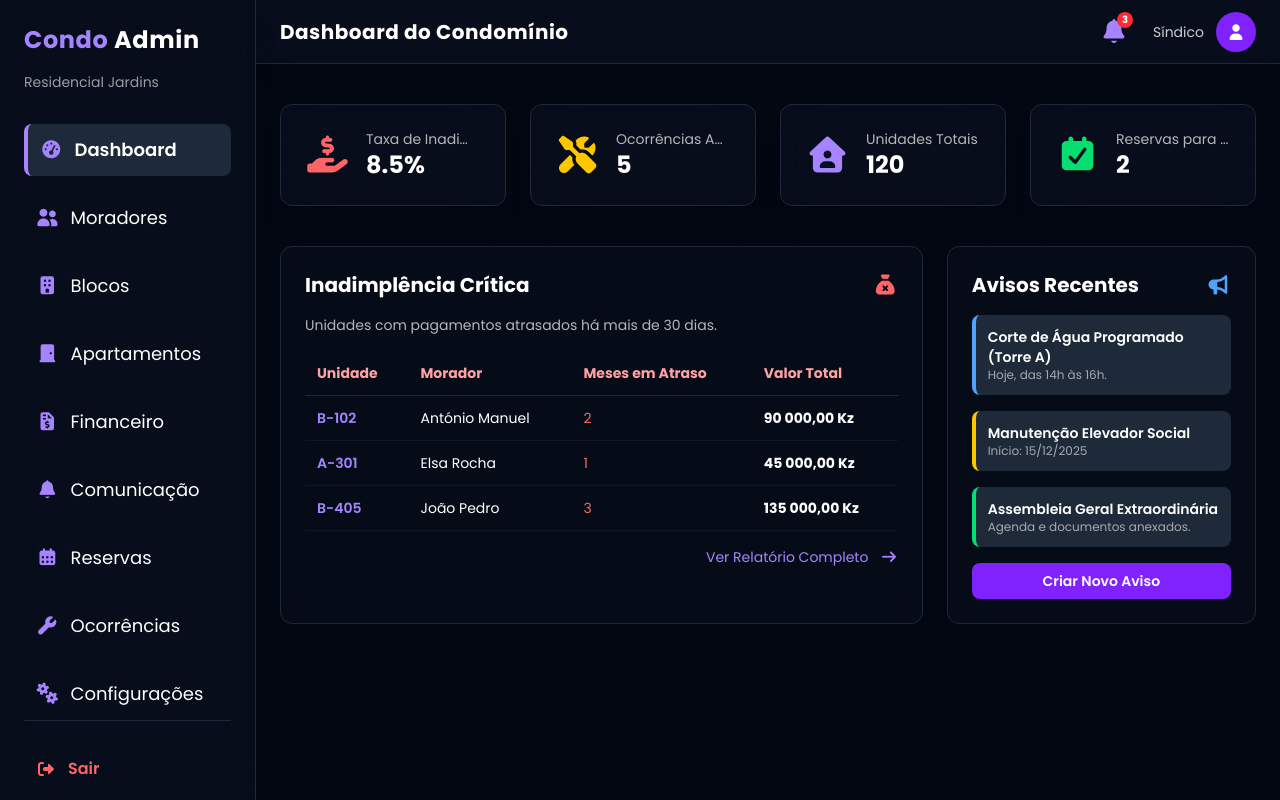
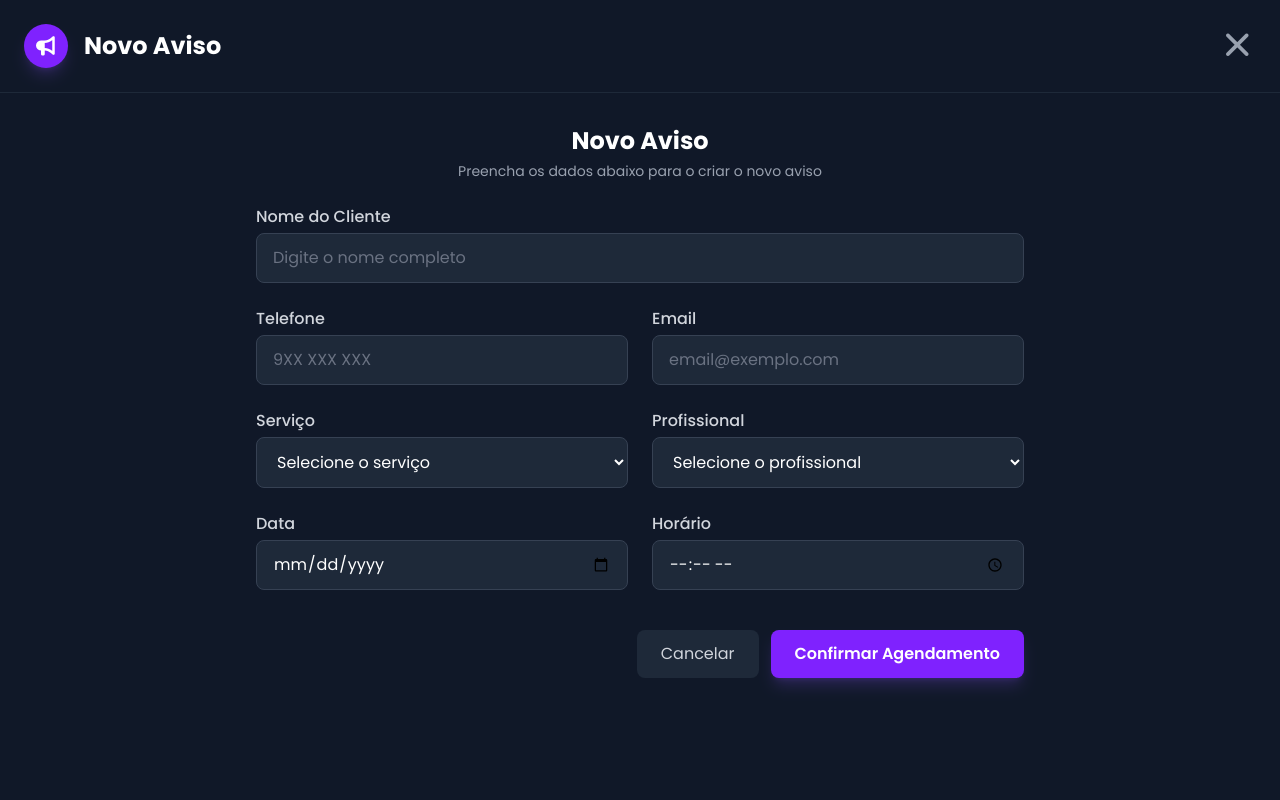
Before and after one commit to nsimba-afonso-nwayami/fimbagest, a React (Vite) app: page /dashboard/condoadmin in a window 1280 px wide. Both pictures are taken after a click on the button "Criar Novo Aviso". Built offline with nearby package versions, Linux system fonts and the light colour scheme.

Commit message:
Componente condoadmin implementado no dashboard do condoadmin

```diff
--- a/src/pages/condoadmin/DashboardCondoAdmin.jsx
+++ b/src/pages/condoadmin/DashboardCondoAdmin.jsx
@@ -1,6 +1,10 @@
 import CondoLayout from "./components/CondoLayout";
+import { useState } from "react";
+import Modal from "./components/Modal";
 
 export default function DashboardCondoAdmin() {
+  const [openNovo, setOpenNovo] = useState(false);
+
   // --- Dados de Exemplo (Focados em UM Condomínio: "Residencial Jardins") ---
   const sumarioCondo = [
     {
@@ -50,7 +54,7 @@ export default function DashboardCondoAdmin() {
   return (
     <CondoLayout title="Dashboard do Condomínio">
       {/* CARDS (KPIs Operacionais) */}
-      <div className="grid grid-cols-1 sm:grid-cols-2 lg:grid-cols-4 gap-4 sm:gap-6">
+      <section className="grid grid-cols-1 sm:grid-cols-2 lg:grid-cols-4 gap-4 sm:gap-6">
         {sumarioCondo.map((card, index) => (
           <div
             key={index}
@@ -69,10 +73,10 @@ export default function DashboardCondoAdmin() {
             </div>
           </div>
         ))}
-      </div>
+      </section>
 
       {/* GRÁFICOS E WIDGETS DE ACESSO RÁPIDO */}
-      <div className="grid grid-cols-1 lg:grid-cols-3 gap-6">
+      <section className="grid grid-cols-1 lg:grid-cols-3 gap-6">
         {/* WIDGET 1: INADIMPLÊNCIA CRÍTICA (2/3 da largura) */}
         <div className="lg:col-span-2 bg-gray-900/30 border border-gray-800 p-6 rounded-xl shadow-lg backdrop-blur-md">
           <h3 className="text-xl font-bold mb-4 flex justify-between items-center">
@@ -149,11 +153,143 @@ export default function DashboardCondoAdmin() {
             </div>
           </div>
 
-          <button className="w-full text-sm py-2 bg-violet-600 hover:bg-violet-500 transition font-semibold rounded-lg">
+          <button
+            onClick={() => setOpenNovo(true)}
+            className="w-full cursor-pointer text-sm py-2 bg-violet-600 hover:bg-violet-500 transition font-semibold rounded-lg"
+          >
             Criar Novo Aviso
           </button>
         </div>
-      </div>
+      </section>
+
+      {/* MODAL NOVO AGENDAMENTO */}
+      <Modal
+        isOpen={openNovo}
+        onClose={() => setOpenNovo(false)}
+        title="Novo Aviso"
+        icon="fas fa-bullhorn"
+      >
+        <div className="max-w-3xl mx-auto space-y-6">
+          {/* TÍTULO */}
+          <div className="text-center">
+            <h2 className="text-2xl font-bold text-white">Novo Aviso</h2>
+            <p className="text-gray-400 text-sm mt-1">
+              Preencha os dados abaixo para o criar o novo aviso
+            </p>
+          </div>
+
+          {/* FORMULÁRIO */}
+          <form className="grid gap-6 md:grid-cols-2">
+            {/* Nome */}
+            <div className="md:col-span-2">
+              <label className="block text-gray-300 font-medium mb-1">
+                Nome do Cliente
+              </label>
+              <input
+                type="text"
+                placeholder="Digite o nome completo"
+                className="w-full px-4 py-3 rounded-lg bg-gray-800 border border-gray-700 text-white placeholder:text-gray-500 focus:ring-2 focus:ring-violet-500 focus:border-transparent focus:outline-none transition-all"
+              />
+            </div>
+
+            {/* Telefone */}
+            <div>
+              <label className="block text-gray-300 font-medium mb-1">
+                Telefone
+              </label>
+              <input
+                type="tel"
+                placeholder="9XX XXX XXX"
+                className="w-full px-4 py-3 rounded-lg bg-gray-800 border border-gray-700 text-white placeholder:text-gray-500 focus:ring-2 focus:ring-violet-500 focus:border-transparent focus:outline-none transition-all"
+              />
+            </div>
+
+            {/* Email */}
+            <div>
+              <label className="block text-gray-300 font-medium mb-1">
+                Email
+              </label>
+              <input
+                type="email"
+                placeholder="email@exemplo.com"
+                className="w-full px-4 py-3 rounded-lg bg-gray-800 border border-gray-700 text-white placeholder:text-gray-500 focus:ring-2 focus:ring-violet-500 focus:border-transparent focus:outline-none transition-all"
+              />
+            </div>
+
+            {/* Serviço */}
+            <div>
+              <label className="block text-gray-300 font-medium mb-1">
+                Serviço
+              </label>
+              <select className="w-full px-4 py-3 rounded-lg bg-gray-800 border border-gray-700 text-white focus:ring-2 focus:ring-violet-500 focus:border-transparent focus:outline-none transition-all">
+                <option value="" className="bg-gray-900">
+                  Selecione o serviço
+                </option>
+                <option className="bg-gray-900">Corte Masculino</option>
+                <option className="bg-gray-900">Barba</option>
+                <option className="bg-gray-900">Corte + Barba</option>
+                <option className="bg-gray-900">Tratamento Capilar</option>
+              </select>
+            </div>
+
+            {/* Profissional */}
+            <div>
+              <label className="block text-gray-300 font-medium mb-1">
+                Profissional
+              </label>
+              <select className="w-full px-4 py-3 rounded-lg bg-gray-800 border border-gray-700 text-white focus:ring-2 focus:ring-violet-500 focus:border-transparent focus:outline-none transition-all">
+                <option value="" className="bg-gray-900">
+                  Selecione o profissional
+                </option>
+                <option className="bg-gray-900">Eldocarmo</option>
+                <option className="bg-gray-900">Ricardo</option>
+                <option className="bg-gray-900">Lucas</option>
+                <option className="bg-gray-900">Miguel</option>
+              </select>
+            </div>
+
+            {/* Data */}
+            <div>
+              <label className="block text-gray-300 font-medium mb-1">
+                Data
+              </label>
+              <input
+                type="date"
+                className="w-full px-4 py-3 rounded-lg bg-gray-800 border border-gray-700 text-white focus:ring-2 focus:ring-violet-500 focus:border-transparent focus:outline-none transition-all"
+              />
+            </div>
+
+            {/* Horário */}
+            <div>
+              <label className="block text-gray-300 font-medium mb-1">
+                Horário
+              </label>
+              <input
+                type="time"
+                className="w-full px-4 py-3 rounded-lg bg-gray-800 border border-gray-700 text-white focus:ring-2 focus:ring-violet-500 focus:border-transparent focus:outline-none transition-all"
+              />
+            </div>
+
+            {/* AÇÕES */}
+            <div className="md:col-span-2 flex justify-end gap-3 mt-4">
+              <button
+                type="button"
+                onClick={() => setOpenNovo(false)}
+                className="px-6 py-3 bg-gray-800 hover:bg-gray-700 text-gray-300 rounded-lg cursor-pointer transition-colors"
+              >
+                Cancelar
+              </button>
+
+              <button
+                type="submit"
+                className="px-6 py-3 bg-violet-600 hover:bg-violet-500 text-white font-semibold rounded-lg cursor-pointer shadow-lg shadow-violet-500/20 transition-all active:scale-95"
+              >
+                Confirmar Agendamento
+              </button>
+            </div>
+          </form>
+        </div>
+      </Modal>
     </CondoLayout>
   );
 }
```
